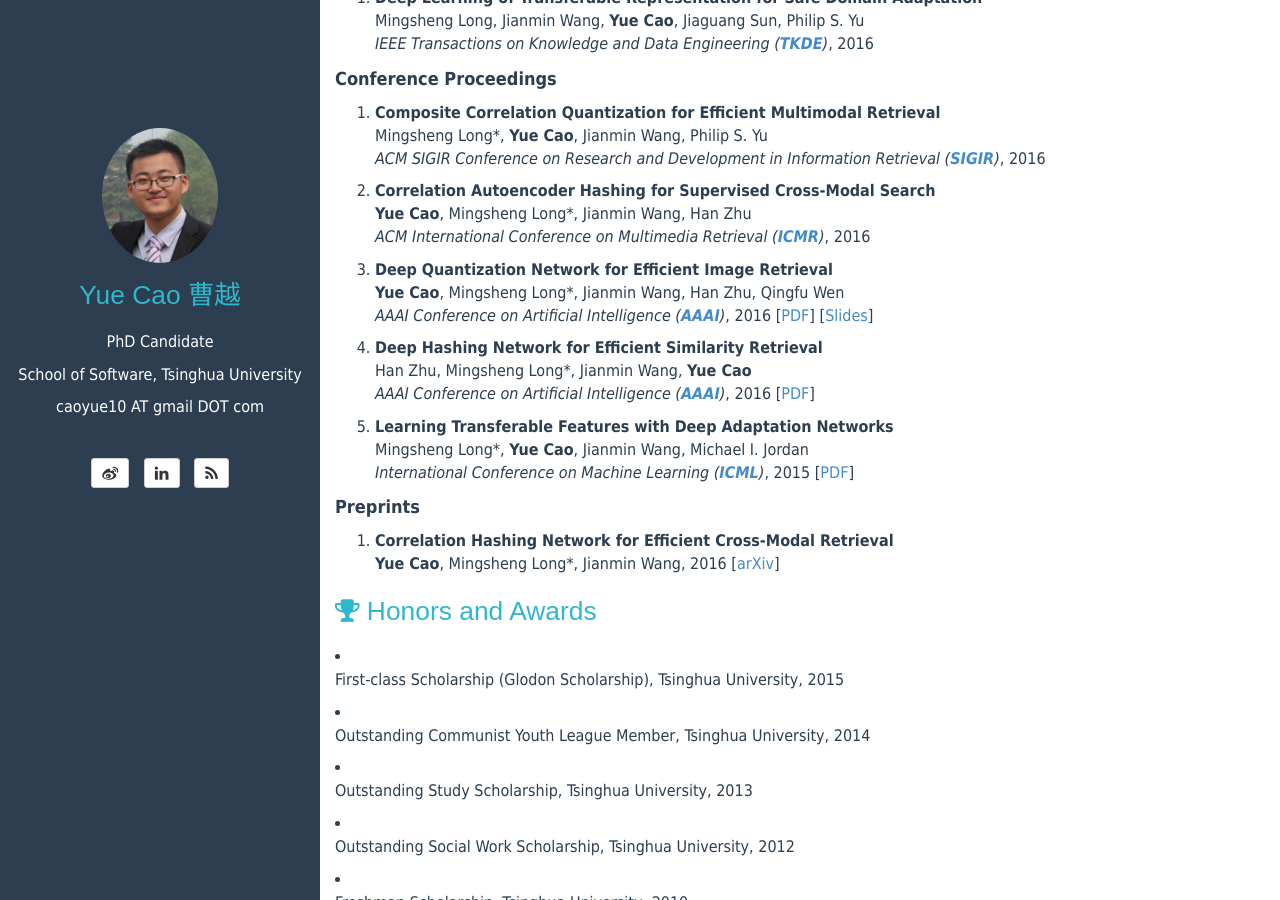
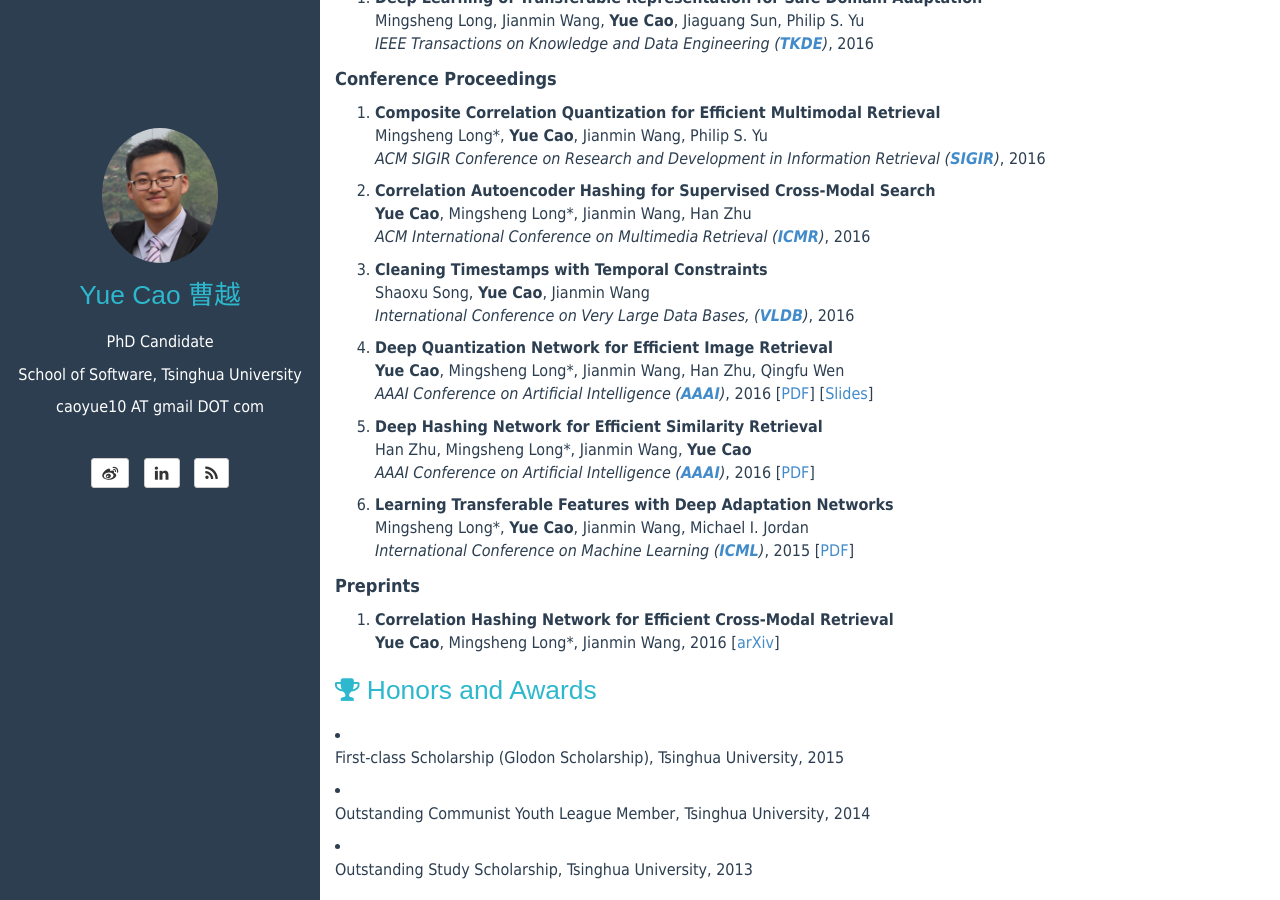
Before and after one commit to caoyue10/caoyue10.github.io, a Jekyll site: the page built from index.html, in a window 1280 px wide and 900 px high, scrolled down 554 px. Built offline with Jekyll 4.4.1, drawn with Linux system fonts in a browser that asks for light colours; the list of posts is cut into pages by our own code.

Commit message:
vldb paper added

```diff
--- a/index.html
+++ b/index.html
@@ -111,6 +111,13 @@ tagline:
             <br>
             <em>ACM International Conference on Multimedia Retrieval (<a href="http://www.icmr2016.com/index.html"><strong>ICMR</strong></a>)</em>, 2016
         </p></li>
+	<li><p>
+            <strong>Cleaning Timestamps with Temporal Constraints</strong>
+            <br>
+            Shaoxu Song, <strong>Yue Cao</strong>, Jianmin Wang
+            <br>
+            <em>International Conference on Very Large Data Bases, (<a href="http://vldb2016.persistent.com/index.html"><strong>VLDB</strong></a>)</em>, 2016
+        </p></li>
         <li><p>
             <strong>Deep Quantization Network for Efficient Image Retrieval</strong>
             <br>
```
